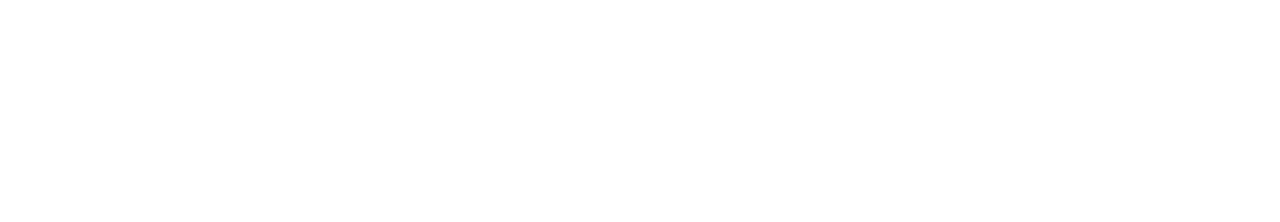
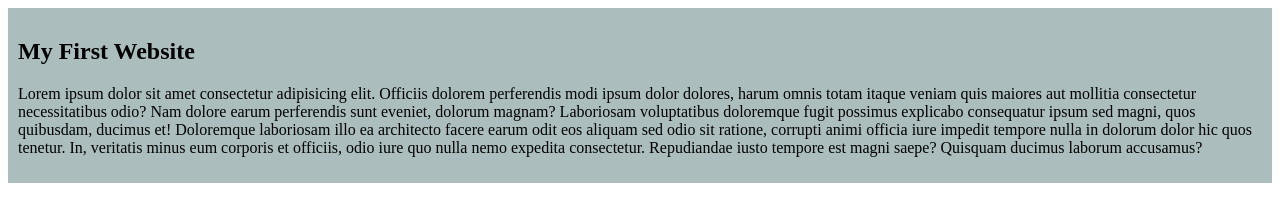
Before and after one commit to sharmin-19/my-simple-website, a plain HTML site: page index.html in a window 1280 px wide. Drawn offline with Linux system fonts and the light colour scheme.

Commit message:
added the first blog

```diff
--- a/index.html
+++ b/index.html
@@ -4,8 +4,12 @@
     <meta charset="UTF-8">
     <meta name="viewport" content="width=device-width, initial-scale=1.0">
     <title>My Simple Website</title>
+    <link rel="stylesheet" href="./styles/blog.css">
 </head>
 <body>
-
+    <div>
+        <h2>My First Website</h2>
+        <p>Lorem ipsum dolor sit amet consectetur adipisicing elit. Officiis dolorem perferendis modi ipsum dolor dolores, harum omnis totam itaque veniam quis maiores aut mollitia consectetur necessitatibus odio? Nam dolore earum perferendis sunt eveniet, dolorum magnam? Laboriosam voluptatibus doloremque fugit possimus explicabo consequatur ipsum sed magni, quos quibusdam, ducimus et! Doloremque laboriosam illo ea architecto facere earum odit eos aliquam sed odio sit ratione, corrupti animi officia iure impedit tempore nulla in dolorum dolor hic quos tenetur. In, veritatis minus eum corporis et officiis, odio iure quo nulla nemo expedita consectetur. Repudiandae iusto tempore est magni saepe? Quisquam ducimus laborum accusamus?</p>
+    </div>
 </body>
 </html>
--- /dev/null
+++ b/styles/blog.css
@@ -0,0 +1,4 @@
+div{
+    background-color: rgb(171, 189, 189);
+    padding: 10px;
+}
```
